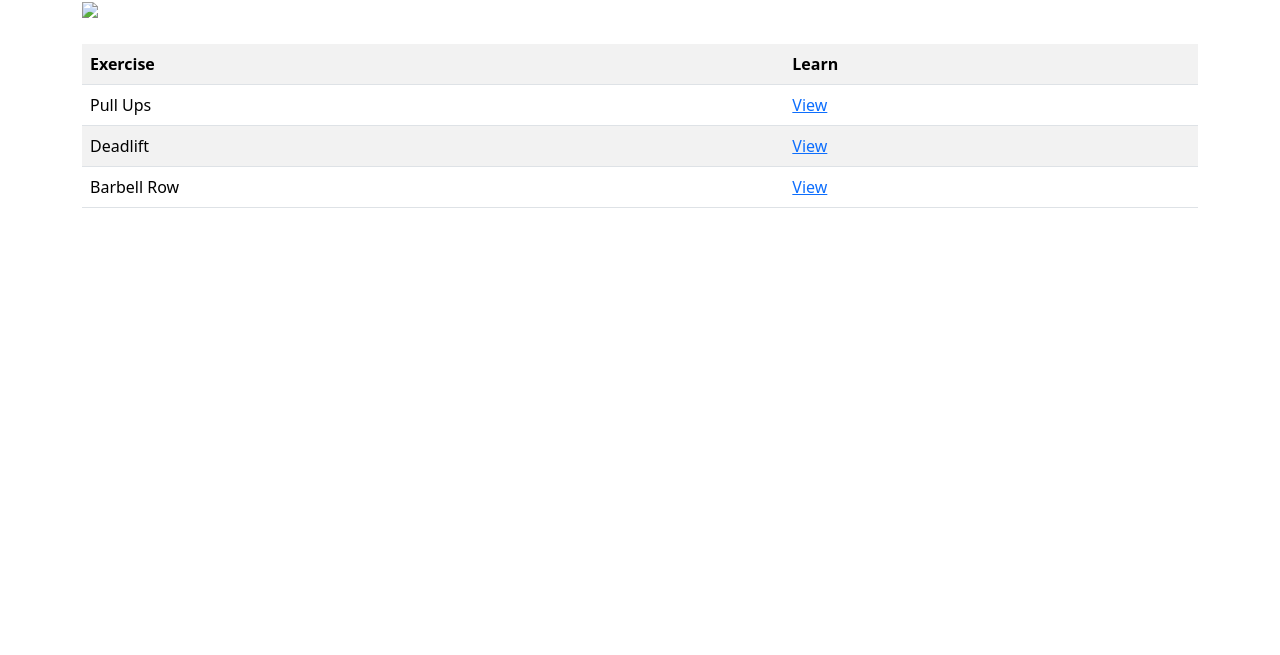
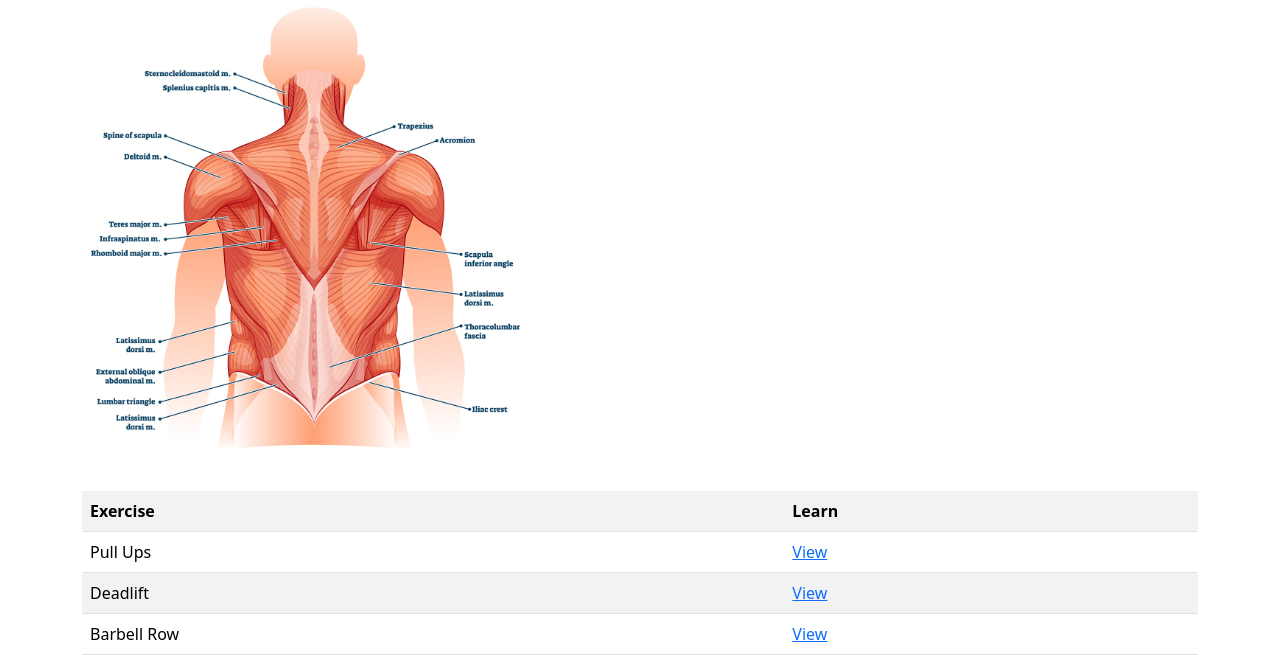
Before and after one commit to chaitanya30096/gymproject2, a plain HTML site: page back.html in a window 1280 px wide. Shown: the part 152-807 px from the top of the page. Drawn offline with nearby package versions, Linux system fonts and the light colour scheme.

Commit message:
Update back.html

```diff
--- a/back.html
+++ b/back.html
@@ -25,7 +25,7 @@ href="https://cdn.jsdelivr.net/npm/bootstrap@5.3.2/dist/css/bootstrap.min.css">
 
 <h2>Back Exercises</h2>
 
-<img src="../images1/back.png" class="img-fluid">
+<img src="back.png" class="img-fluid">
 
 <table class="table table-striped mt-4">
 
```
